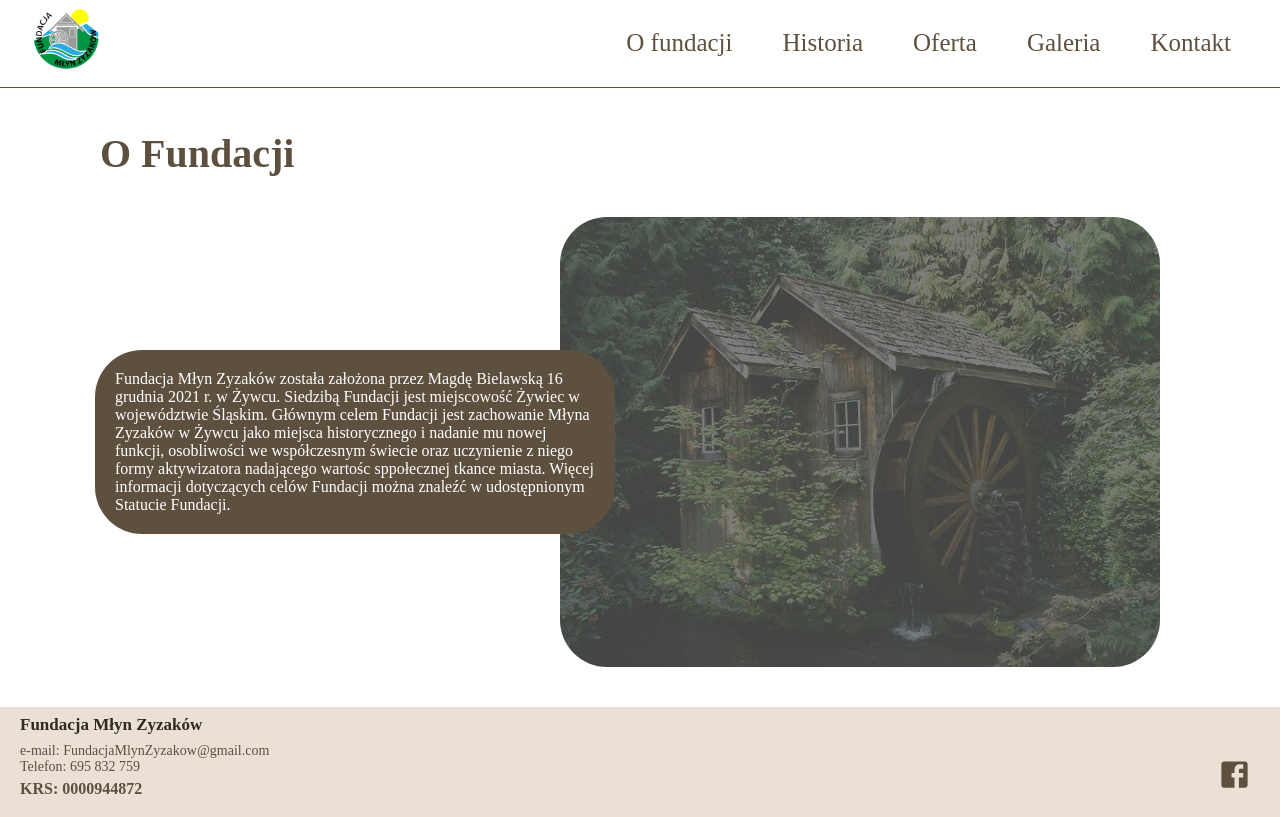
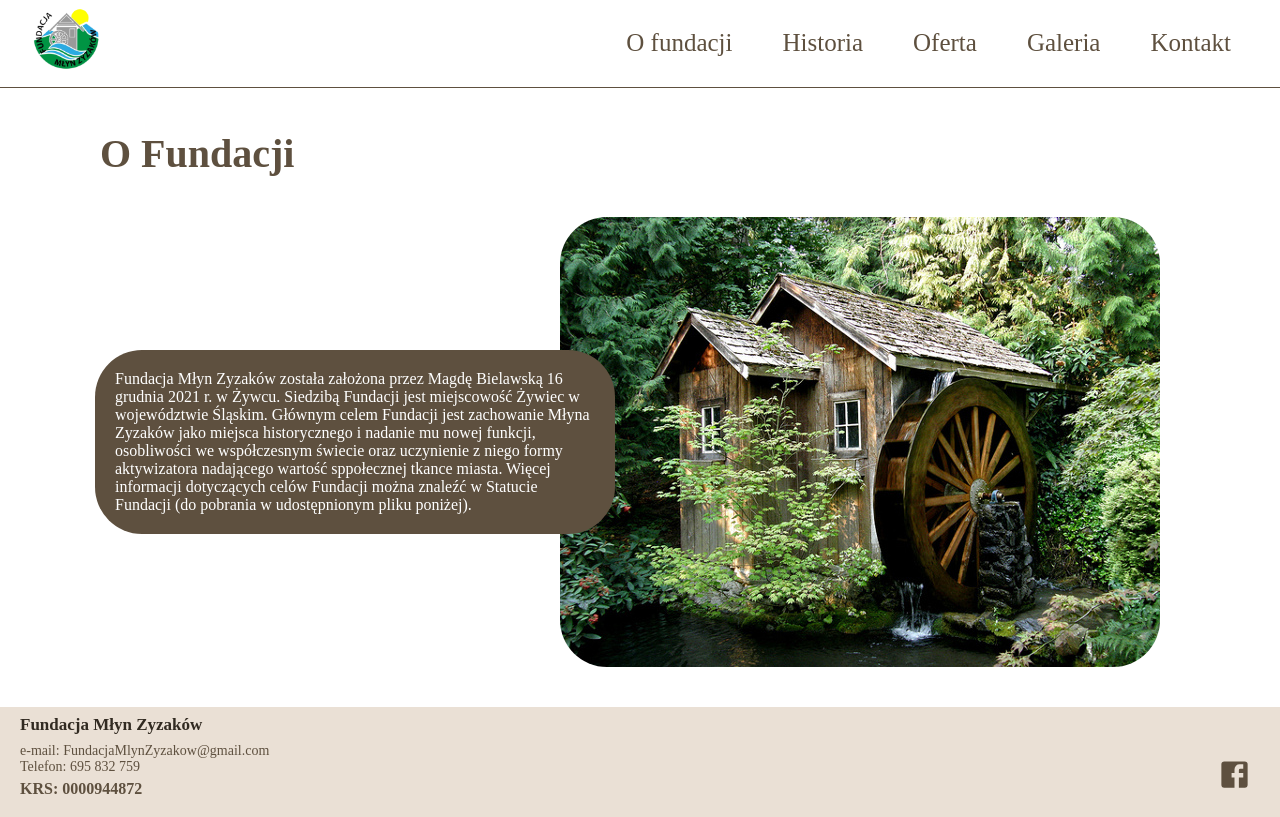
Before and after one commit to asiabielawska/ProjektFundacji, a React (Vite) app: page /o-fundacji in a window 1280 px wide. Built offline with nearby package versions, Linux system fonts and the light colour scheme; a web font is replaced by a local one.

Commit message:
Edit text

```diff
--- a/src/components/AboutFundation/AboutFundation.tsx
+++ b/src/components/AboutFundation/AboutFundation.tsx
@@ -4,7 +4,7 @@ import {
   AboutFundationImg,
   TextWithBackground,
 } from "./styled";
-import ImgOfMlyn from "../../assets/młynmain2.jpg";
+import ImgOfMlyn from "../../assets/młynmain.jpeg";
 
 export const AboutFundation = () => {
   return (
@@ -15,11 +15,11 @@ export const AboutFundation = () => {
           Fundacja Młyn Zyzaków została założona przez Magdę Bielawską 16
           grudnia 2021 r. w Żywcu. Siedzibą Fundacji jest miejscowość Żywiec w
           województwie Śląskim. Głównym celem Fundacji jest zachowanie Młyna
-          Zyzaków w Żywcu jako miejsca historycznego i nadanie mu nowej funkcji,
+          Zyzaków jako miejsca historycznego i nadanie mu nowej funkcji,
           osobliwości we współczesnym świecie oraz uczynienie z niego formy
-          aktywizatora nadającego wartośc sppołecznej tkance miasta. Więcej
-          informacji dotyczących celów Fundacji można znaleźć w udostępnionym
-          Statucie Fundacji.
+          aktywizatora nadającego wartość sppołecznej tkance miasta. Więcej
+          informacji dotyczących celów Fundacji można znaleźć w Statucie
+          Fundacji (do pobrania w udostępnionym pliku poniżej).
         </TextWithBackground>
         <AboutFundationImg src={ImgOfMlyn}></AboutFundationImg>
       </AboutFundationContainer>
```
